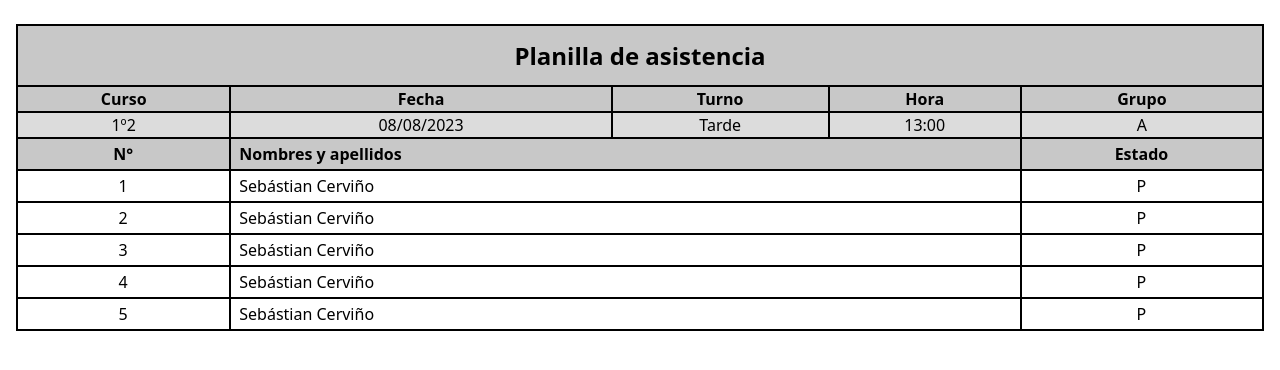
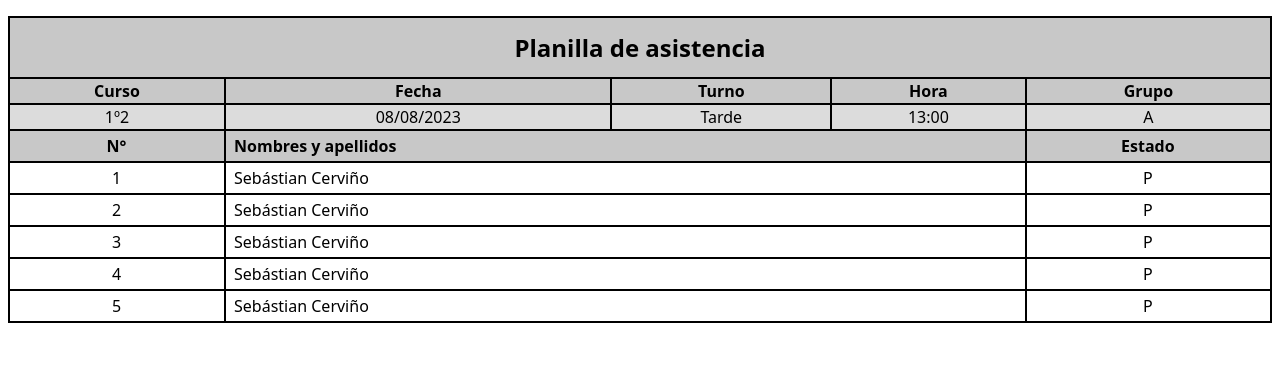
Before and after one commit to cervisebas/RegistAssistHTML, a website: page index.html in a window 1280 px wide. Drawn offline with Linux system fonts and the light colour scheme.

Commit message:
09/08/2023 18:50hs

```diff
--- a/index.css
+++ b/index.css
@@ -4,12 +4,12 @@
 }
 body {
     margin: 0;
-    width: calc(100% - 32px);
-    height: calc(100% - 24px);
-    padding-left: 16px;
-    padding-right: 16px;
-    padding-top: 24px;
-    padding-bottom: 24px;
+    width: calc(100% - 16px);
+    height: calc(100% - 32px);
+    padding-left: 8px;
+    padding-right: 8px;
+    padding-top: 16px;
+    padding-bottom: 16px;
     display: flex;
     justify-content: center;
     align-items: center;
@@ -48,24 +48,24 @@ table thead tr.title td h2 {
     text-align: center;
     font-size: 24px;
 }
-table tbody tr.title {
+table thead tr.p-title {
     background-color: #C8C8C8;
 }
-table tbody tr td {
+table thead tr.p-title td p {
+    font-weight: 600;
+}
+table tbody tr td, table thead tr.p-title td {
     padding-top: 4px;
     padding-bottom: 4px;
     padding-left: 8px;
 }
-table tbody tr td p {
+table tbody tr td p, table thead tr.p-title td p {
     margin: 0;
 }
-table tbody tr.title td p {
-    font-weight: 600;
-}
-table tbody tr td.center {
+table tbody tr td.center, table thead tr.p-title td.center {
     padding-left: 0;
 }
-table tbody tr td.center p {
+table tbody tr td.center p, table thead tr.p-title td.center p {
     width: 100%;
     text-align: center;
 }
--- a/index.html
+++ b/index.html
@@ -24,13 +24,13 @@
                 <td class="hour" colspan="20%"><p>13:00</p></td>
                 <td class="group" colspan="20%"><p>A</p></td>
             </tr>
-        </thead>
-        <tbody>
-            <tr class="title">
+            <tr class="p-title">
                 <td class="center" colspan="5%"><p>N°</p></td>
                 <td colspan="85%"><p>Nombres y apellidos</p></td>
                 <td class="center" colspan="10%"><p>Estado</p></td>
             </tr>
+        </thead>
+        <tbody>
             <tr>
                 <td class="center" colspan="5%"><p>1</p></td>
                 <td colspan="90%"><p>Sebástian Cerviño</p></td>
```
